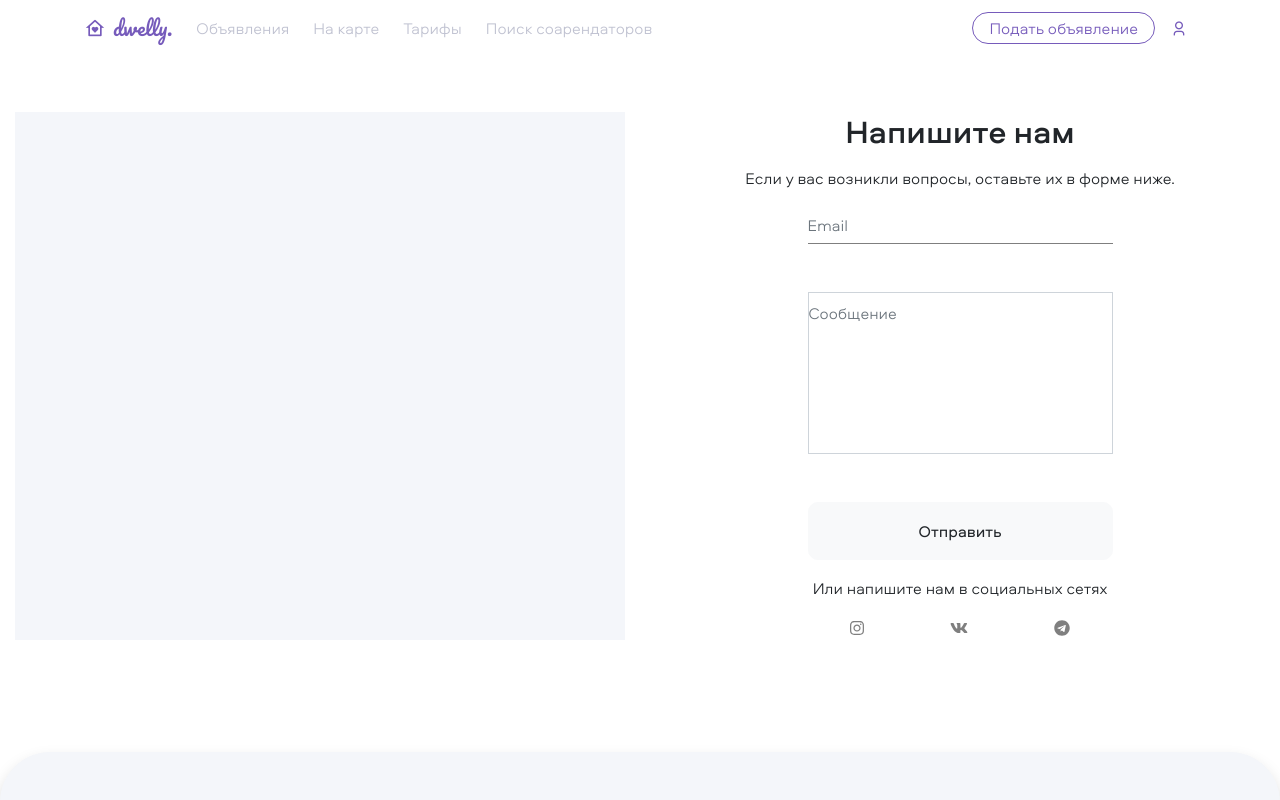
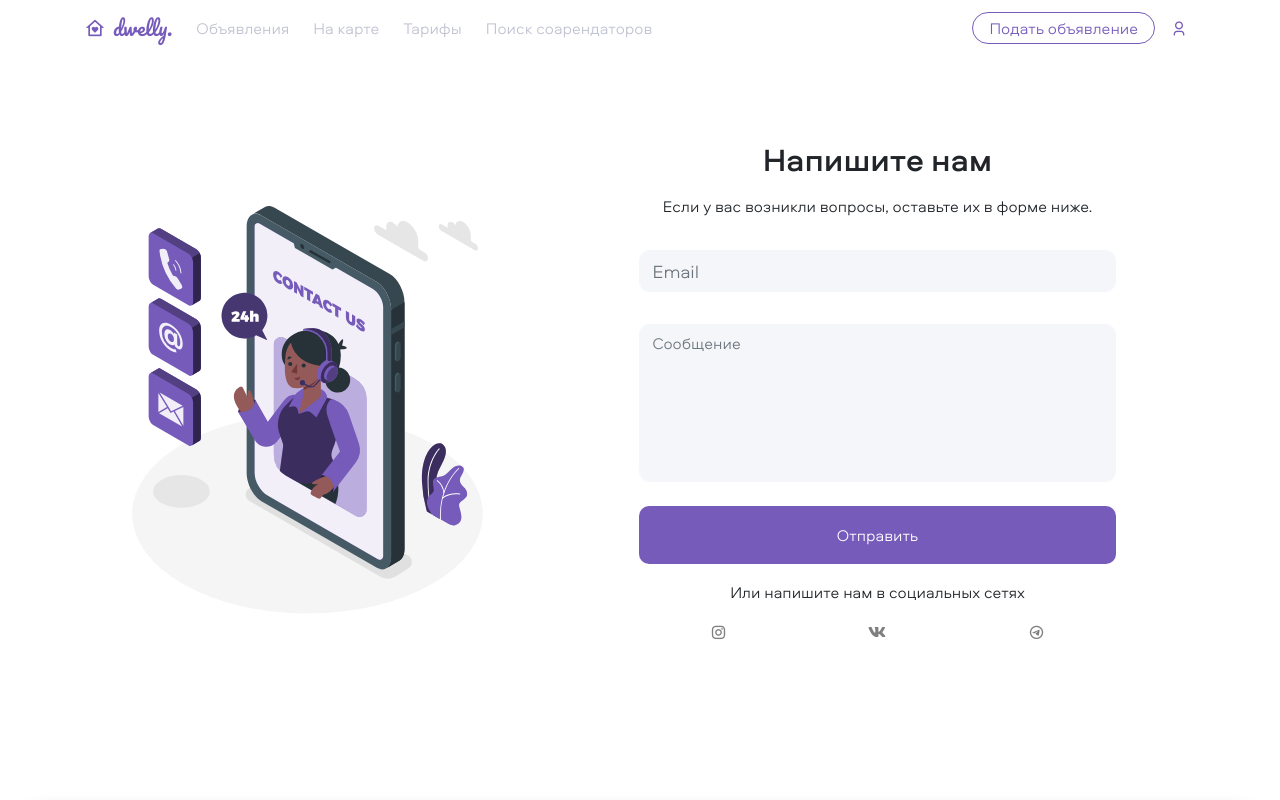
Before and after one commit to honeyshi/RealEstateAgency, a React (Create React App) app: page /contact in a window 1280 px wide. Shown: the top 800 px of the page. Built offline with nearby package versions, Linux system fonts and the light colour scheme.

Commit message:
Update contact us page

```diff
--- a/src/app/app.tsx
+++ b/src/app/app.tsx
@@ -1,6 +1,3 @@
-import './pagesStyle.scss';
-import './tooltip.scss';
-
 import {
   AdminAdvertismentsListPage,
   CreateCoRequestPage,
@@ -30,7 +27,7 @@ import {
 } from 'app/formPages';
 import { Redirect, Route, Switch } from 'react-router-dom';
 
-import { ContactUs } from './infoPages/contactUs';
+import { ContactUs } from './formPages/contactUs';
 import { CotenantDescriptionPage } from './navbarPages/cotenantDescriptionPage/cotenantDescriptionPage';
 import { CotenantsListPage } from './navbarPages/cotenantsListPage';
 import { ErrorPage } from 'shared/layout/errorPage';
--- /dev/null
+++ b/src/app/formPages/contactUs.tsx
@@ -0,0 +1,87 @@
+import * as yup from 'yup';
+
+import { Button, ExternalLink, Flexbox, Icon, Input, RemixIcon, TextField, Textarea } from 'shared/base';
+import React, { useState } from 'react';
+
+import { DefaultPage } from 'shared/layout/defaultPage';
+import { ErrorMessagesView } from 'shared/composite/errorMessagesView';
+import { FormPage } from 'shared/layout/formPage';
+import { checkInvalidInput } from 'core/checkInvalidInput';
+import image from 'icons/contactus.svg';
+import { parseError } from 'core/parseError';
+
+const schema = yup.object().shape({
+  email: yup
+    .string()
+    .nullable()
+    .required('Email обязательное поле')
+    .email('Email не соответствует формату электронной почты'),
+  message: yup
+    .string()
+    .nullable()
+    .required('Сообщение не должно быть пустым')
+    .min(10, 'Сообщение должен иметь длину не менее 10 символов'),
+});
+
+interface Form {
+  email: string;
+  message: string;
+}
+
+export const ContactUs: React.FC = () => {
+  const [errorMessage, setErrorMessage] = useState<string | string[]>('');
+  const [form, setForm] = useState<Form>({ email: '', message: '' });
+  const sendMessage = async () => {
+    try {
+      setErrorMessage('');
+      await schema.validate(form, { abortEarly: false });
+    } catch (error) {
+      setErrorMessage(parseError(error));
+    }
+  };
+  return (
+    <DefaultPage>
+      <FormPage header="Напишите нам" helperText="Если у вас возникли вопросы, оставьте их в форме ниже." image={image}>
+        <Flexbox vertical w="75">
+          <Input
+            solid
+            placeholder="Email"
+            invalid={checkInvalidInput('Email', errorMessage)}
+            value={form.email}
+            onChange={(email) => setForm({ email: email, message: form.message })}
+            onEnterPress={sendMessage}
+            my="3"
+          />
+          <Textarea
+            solid
+            placeholder="Сообщение"
+            invalid={checkInvalidInput('Сообщение', errorMessage)}
+            value={form.message}
+            onChange={(message) => setForm({ email: form.email, message: message })}
+            onEnterPress={sendMessage}
+            mt="3"
+            mb="4"
+          />
+          <ErrorMessagesView messages={errorMessage} />
+          <Button primary onClick={sendMessage} py="3">
+            Отправить
+          </Button>
+          <TextField center my="3">
+            Или напишите нам в социальных сетях
+          </TextField>
+          <Flexbox justifyContent="around" mb="3">
+            <ExternalLink to="https://www.instagram.com/" text="black-50">
+              <RemixIcon name="instagram" />
+            </ExternalLink>
+            <ExternalLink to="https://vk.com/" text="black-50">
+              <Icon name="vk" prefix="fab" />
+            </ExternalLink>
+            <ExternalLink to="https://web.telegram.org/" text="black-50">
+              <RemixIcon name="telegram" />
+            </ExternalLink>
+          </Flexbox>
+        </Flexbox>
+      </FormPage>
+    </DefaultPage>
+  );
+};
--- a/src/app/infoPages/contactUs.tsx
+++ /dev/null
@@ -1,112 +0,0 @@
-import React, { useState } from 'react';
-import * as yup from 'yup';
-
-import {
-  Block,
-  Button,
-  Column,
-  Container,
-  ExternalLink,
-  Flexbox,
-  Icon,
-  Input,
-  Row,
-  Section,
-  Textarea,
-  TextField,
-} from 'shared/base';
-import { ErrorMessagesView } from 'shared/composite/errorMessagesView';
-import { DefaultPage } from 'shared/layout/defaultPage';
-import { checkInvalidInput } from 'core/checkInvalidInput';
-import { parseError } from 'core/parseError';
-
-const schema = yup.object().shape({
-  email: yup
-    .string()
-    .nullable()
-    .required('Email обязательное поле')
-    .email('Email не соответствует формату электронной почты'),
-  message: yup
-    .string()
-    .nullable()
-    .required('Сообщение не должно быть пустым')
-    .min(10, 'Сообщение должен иметь длину не менее 10 символов'),
-});
-
-interface Form {
-  email: string;
-  message: string;
-}
-
-export const ContactUs: React.FC = () => {
-  const [errorMessage, setErrorMessage] = useState<string | string[]>('');
-  const [form, setForm] = useState<Form>({ email: '', message: '' });
-  const sendMessage = async () => {
-    try {
-      setErrorMessage('');
-      await schema.validate(form, { abortEarly: false });
-    } catch (error) {
-      setErrorMessage(parseError(error));
-    }
-  };
-  return (
-    <DefaultPage>
-      <Section bottom>
-        <Container>
-          <Row>
-            <Column>
-              <Block bg="light" h="100" />
-            </Column>
-            <Column>
-              <Flexbox justifyContent="center" alignItems="center" vertical>
-                <TextField tag="h2" mb="3">
-                  Напишите нам
-                </TextField>
-                <TextField center mb="3">
-                  Если у вас возникли вопросы, оставьте их в форме ниже.
-                </TextField>
-                <Flexbox vertical className="contact-form">
-                  <Input
-                    borderBottom
-                    formSpaces
-                    placeholder="Email"
-                    invalid={checkInvalidInput('Email', errorMessage)}
-                    value={form.email}
-                    onChange={(email) => setForm({ email: email, message: form.message })}
-                    onEnterPress={sendMessage}
-                  />
-                  <Textarea
-                    formSpaces
-                    placeholder="Сообщение"
-                    invalid={checkInvalidInput('Сообщение', errorMessage)}
-                    value={form.message}
-                    onChange={(message) => setForm({ email: form.email, message: message })}
-                    onEnterPress={sendMessage}
-                  />
-                  <ErrorMessagesView messages={errorMessage} />
-                  <Button onClick={sendMessage} light py="3">
-                    Отправить
-                  </Button>
-                  <TextField center my="3">
-                    Или напишите нам в социальных сетях
-                  </TextField>
-                  <Flexbox justifyContent="around">
-                    <ExternalLink to="https://www.instagram.com/" text="black-50">
-                      <Icon name="instagram" prefix="fab" />
-                    </ExternalLink>
-                    <ExternalLink to="https://vk.com/" text="black-50">
-                      <Icon name="vk" prefix="fab" />
-                    </ExternalLink>
-                    <ExternalLink to="https://web.telegram.org/" text="black-50">
-                      <Icon name="telegram" prefix="fab" />
-                    </ExternalLink>
-                  </Flexbox>
-                </Flexbox>
-              </Flexbox>
-            </Column>
-          </Row>
-        </Container>
-      </Section>
-    </DefaultPage>
-  );
-};
--- a/src/app/pagesStyle.scss
+++ /dev/null
@@ -1,18 +0,0 @@
-@import '~bootstrap/scss/_functions';
-@import '~bootstrap/scss/_variables';
-@import '~bootstrap/scss/mixins/_breakpoints';
-
-@include media-breakpoint-up(lg) {
-  .contact-form {
-    width: 50% !important;
-  }
-  .registration-form {
-    width: 25% !important;
-  }
-}
-
-@include media-breakpoint-down(lg) {
-  .registration-form {
-    width: 75% !important;
-  }
-}
--- a/src/app/tooltip.scss
+++ /dev/null
@@ -1,8 +0,0 @@
-@import 'shared/base/utils/styleVariables';
-
-.tooltip-light {
-  background-color: white !important;
-  border: 1px solid $accent-color !important;
-  border-radius: 0.25em !important;
-  color: $accent-color !important;
-}
```
Also changed, not shown: src/icons/contactus.svg (added).
